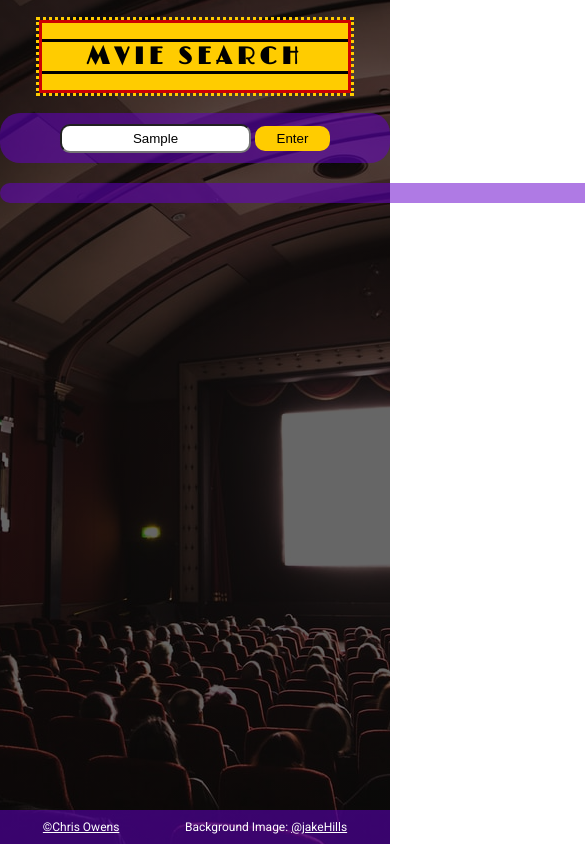
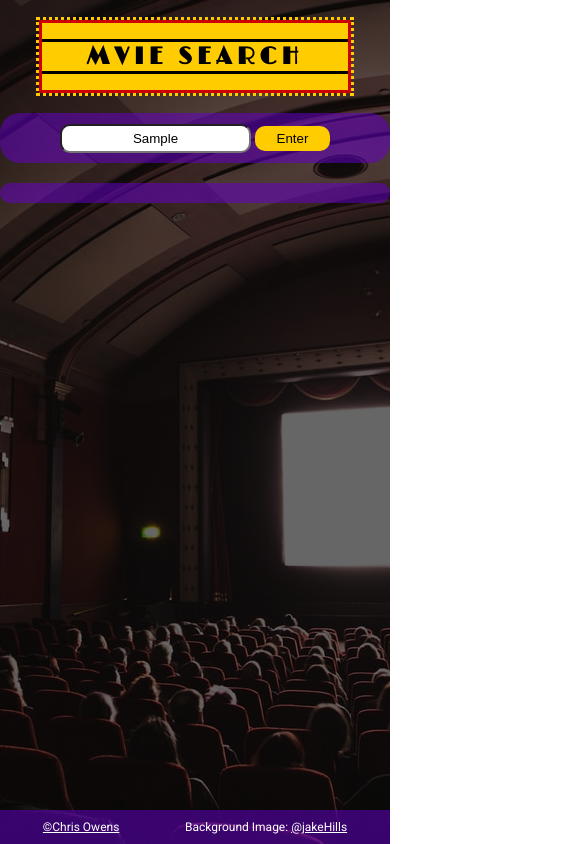
Before and after one commit to chrisowensdev/movie-search, a plain HTML site: page index.html in a window 390 px wide. Both pictures are taken after typing "Sample" into the empty fields and a click on the button "Enter". Shown: the whole page, 585 px wide, since content can reach past the window. Drawn offline with nearby package versions, Linux system fonts and the light colour scheme; no server answers.

Commit message:
Fixed display section mobile

```diff
--- a/css/style.css
+++ b/css/style.css
@@ -179,6 +179,10 @@ footer a{
         width: 100%;
     }
 
+    .display-section {
+        width: 100%;
+    }
+
     footer {
         width: 100%;
     }
--- a/index.html
+++ b/index.html
@@ -41,7 +41,6 @@
 
     </footer>
 </body>
-<script src="js/api.js"></script>
 <script src="js/script.js"></script>
 
 </html>
```
